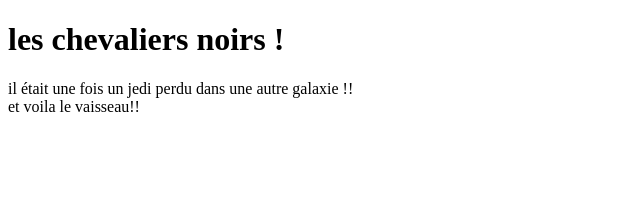
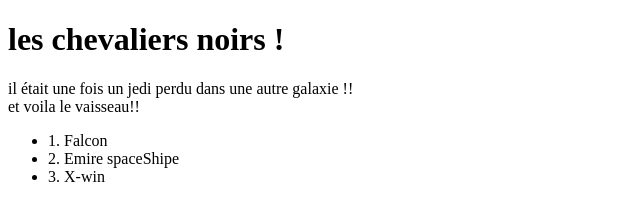
Before and after one commit to stephanemejias/formation-git, a plain HTML site: page index.html in a window 1280 px wide. Shown: the whole page, without its empty margins (0-640 px from the left). Drawn offline with Linux system fonts and the light colour scheme.

Commit message:
feat: ul

```diff
--- a/index.html
+++ b/index.html
@@ -15,5 +15,10 @@
         et voila le vaisseau!!
 
     </div>
+    <ul>
+        <li>1. Falcon</li>
+        <li>2. Emire spaceShipe</li>
+        <li>3. X-win</li>
+    </ul>
 </body>
 </html>
```
